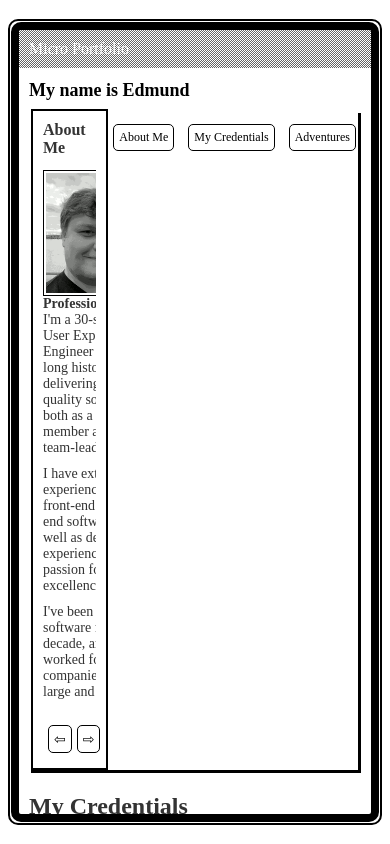
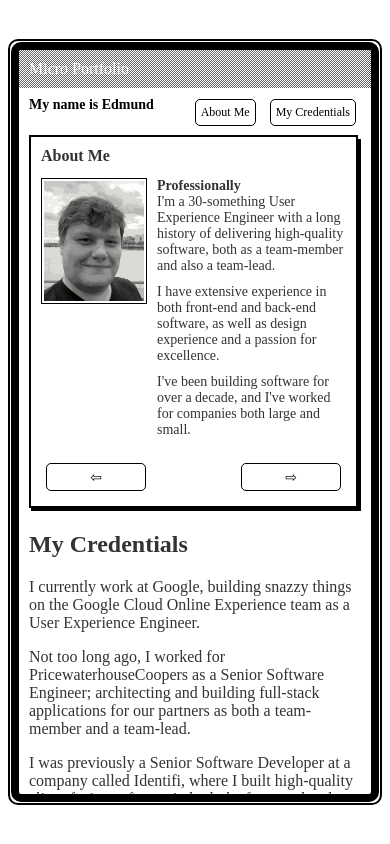
Before and after one commit to DigitalDaring/MicroPortfolio, a Svelte app: page / in a window 390 px wide. Built offline with nearby package versions, Linux system fonts and the light colour scheme; a web font is replaced by a local one.

Commit message:
Some minor CSS changes for small screens

```diff
--- a/src/App.svelte
+++ b/src/App.svelte
@@ -29,7 +29,7 @@
 		border-radius: 10px;
 		font-family: 'Coda', cursive;
 		position: relative;
-		height: calc(100vh - 80px);
+		height: calc(100vh - 120px);
 		overflow: scroll;
 	}
 
@@ -58,7 +58,7 @@
 		font-family: 'Coda', cursive;
 		font-size: 18px;
 		display: inline-block;
-
+		height: 32px;
 	}
 
 	header {
@@ -66,19 +66,27 @@
 		flex-direction: row;
 		z-index: 101;
 	}
+
+	@media screen and (max-width: 480px) {
+		h1 {
+			font-size: 14px;
+		}
+
+		a {
+			font-size: 12px;
+		}
+	}
 </style>
 
 <canvas id="dithering" width="20px" height="20px" style="display: none"/>
 <div class="outer-border">
 	<main>
-		<header id="about-me" style="background-image: url({dithering})">
+		<header style="background-image: url({dithering})">
 			Micro Portfolio
 		</header>
 
-		<h1>My name is Edmund</h1>
-
+		<h1 id="about-me">My name is Edmund</h1>
 		<Navigation></Navigation>
-
 		<AboutMe></AboutMe>
 
 		<MyCredentials></MyCredentials>
--- a/src/Navigation.svelte
+++ b/src/Navigation.svelte
@@ -20,5 +20,4 @@
 <nav>
     <a href="#about-me">About Me</a>
     <a href="#credentials">My Credentials</a>
-    <a href="#adventures">Adventures</a>
 </nav>
```
